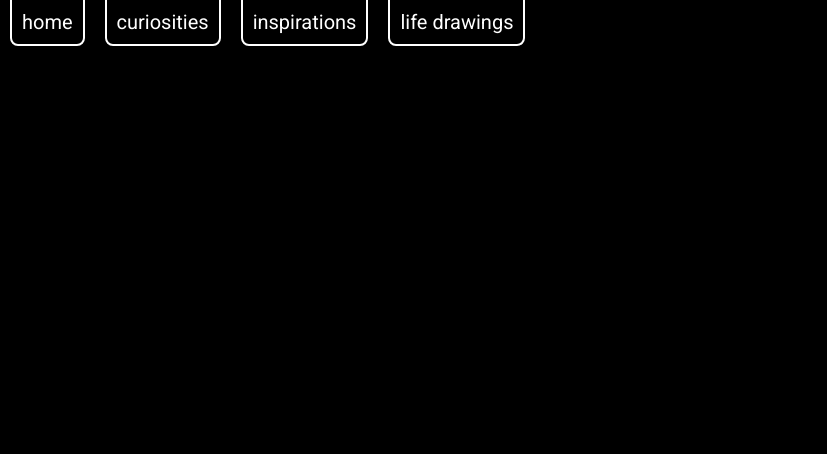
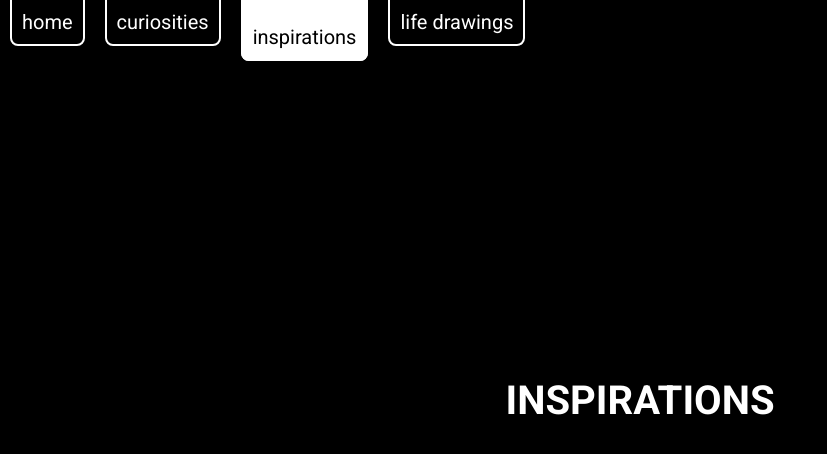
Before and after one commit to Bartosz90/mdolatowska, a React (Create React App) app: page /mdolatowska/Inspirations in a window 1280 px wide. Shown: the top 454 px of the page, without its empty margins (0-827 px from the left). Built offline with nearby package versions, Linux system fonts and the light colour scheme.

Commit message:
add gh pages

```diff
--- a/package.json
+++ b/package.json
@@ -1,4 +1,5 @@
 {
+  "homepage": "https://Bartosz90.github.io/mdolatowska",
   "name": "mdolatowska",
   "version": "0.1.0",
   "private": true,
@@ -6,6 +7,7 @@
     "@testing-library/jest-dom": "^4.2.4",
     "@testing-library/react": "^9.5.0",
     "@testing-library/user-event": "^7.2.1",
+    "gh-pages": "^2.2.0",
     "node-sass": "^4.13.1",
     "react": "^16.13.1",
     "react-dom": "^16.13.1",
@@ -14,6 +16,8 @@
     "react-scripts": "3.4.1"
   },
   "scripts": {
+    "predeploy": "npm run build",
+    "deploy": "gh-pages -d build",
     "start": "react-scripts start",
     "build": "react-scripts build",
     "test": "react-scripts test",
--- a/src/components/App.js
+++ b/src/components/App.js
@@ -1,5 +1,10 @@
 import React, { createContext, useState } from "react";
-import { BrowserRouter as Router, Switch, Route } from "react-router-dom";
+import {
+  BrowserRouter as Router,
+  Switch,
+  Route,
+  Redirect
+} from "react-router-dom";
 import "../styles/App.sass";
 import Nav from "./Nav";
 import Home from "./Home";
@@ -12,10 +17,19 @@ function App() {
     <Router>
       <Nav />
       <Switch>
-        <Route exact path="/" component={Home} />
-        <Route exact path="/Curiosities" component={Curiosities} />
-        <Route exact path="/Inspirations" component={Inspirations} />
-        <Route exact path="/LifeDrawings" component={LifeDrawings} />
+        <Redirect exact from="/" to="/mdolatowska" />
+        <Route exact path="/mdolatowska" component={Home} />
+        <Route exact path="/mdolatowska/Curiosities" component={Curiosities} />
+        <Route
+          exact
+          path="/mdolatowska/Inspirations"
+          component={Inspirations}
+        />
+        <Route
+          exact
+          path="/mdolatowska/LifeDrawings"
+          component={LifeDrawings}
+        />
       </Switch>
     </Router>
   );
--- a/src/components/Nav.js
+++ b/src/components/Nav.js
@@ -4,10 +4,10 @@ import "../styles/Nav.sass";
 
 const Nav = () => {
   const links = [
-    { id: 1, name: "home", path: "/" },
-    { id: 2, name: "curiosities", path: "/Curiosities" },
-    { id: 3, name: "inspirations", path: "/Inspirations" },
-    { id: 4, name: "life drawings", path: "/LifeDrawings" }
+    { id: 1, name: "home", path: "/mdolatowska" },
+    { id: 2, name: "curiosities", path: "/mdolatowska/Curiosities" },
+    { id: 3, name: "inspirations", path: "/mdolatowska/Inspirations" },
+    { id: 4, name: "life drawings", path: "/mdolatowska/LifeDrawings" }
   ];
   const navLinks = links.map(link => (
     <NavLink
--- a/src/index.sass
+++ b/src/index.sass
@@ -18,7 +18,7 @@ body
     +flexCenter()
     background-color: #000
     opacity: 0
-    animation: appear 2s forwards
+    animation: appear 1s forwards
     h1
         width: 100%
         font-size: 40px
```
Also changed, not shown: 1 other file (tests, documents, lock files or other folders).
